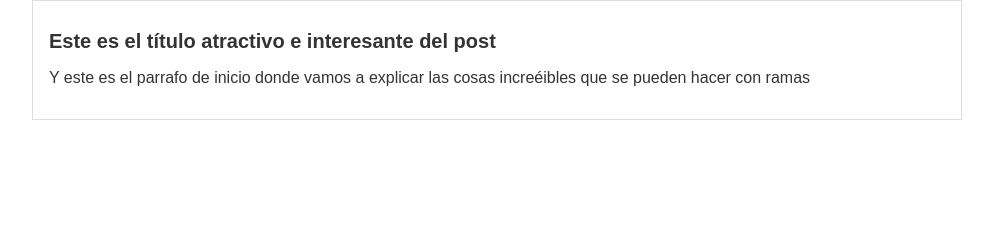
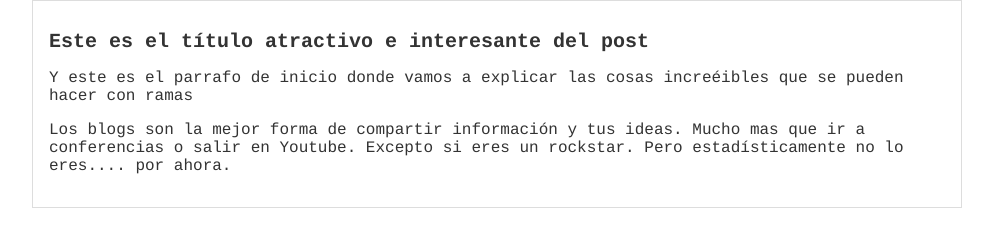
Before and after one commit to crolon94/ProyectoDemoPrework, a plain HTML site: page index.html in a window 1280 px wide. Shown: the whole page, without its empty margins (143-1136 px from the left). Drawn offline with Linux system fonts and the light colour scheme.

Commit message:
Agregado de contenido y una mejor tipografia

```diff
--- a/css/style.css
+++ b/css/style.css
@@ -2,7 +2,7 @@ body
 {
     color: #333;
     text-align: center;
-    font-family: "Arial";
+    font-family: Courier;
     font-size: 16px;
     margin: 0;
     padding: 0;
--- a/index.html
+++ b/index.html
@@ -11,7 +11,11 @@
     <div id="container">
         <div id="post">
             <h1>Este es el título atractivo e interesante del post</h1>
-            <p>Y este es el parrafo de inicio donde vamos a explicar las cosas increéibles que se pueden hacer con ramas</p>
+            <p>Y este es el parrafo de inicio donde vamos a explicar las cosas increéibles que
+                se pueden hacer con ramas</p>
+            <p>Los blogs son la mejor forma de compartir información y tus ideas. Mucho mas que
+                ir a conferencias o salir en Youtube. Excepto si eres un rockstar.
+                Pero estadísticamente no lo eres.... por ahora.</p>
         </div>
     </div>
 </body>
```
